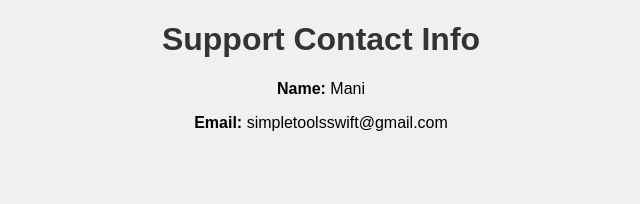
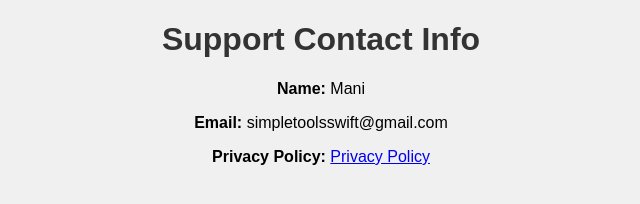
Before and after one commit to mkumar3420/percent-pilot, a plain HTML site: page index.html in a window 1280 px wide. Shown: the whole page, without its empty margins (319-959 px from the left). Drawn offline with Linux system fonts and the light colour scheme.

Commit message:
Update index.html

```diff
--- a/index.html
+++ b/index.html
@@ -10,5 +10,6 @@
     <h1>Support Contact Info</h1>
     <p><b>Name:</b> Mani</p>
     <p><b>Email:</b> simpletoolsswift@gmail.com</p>
+    <p><b>Privacy Policy:</b> <a href="privacy.html">Privacy Policy</a></p>
 </body>
 </html>
```
